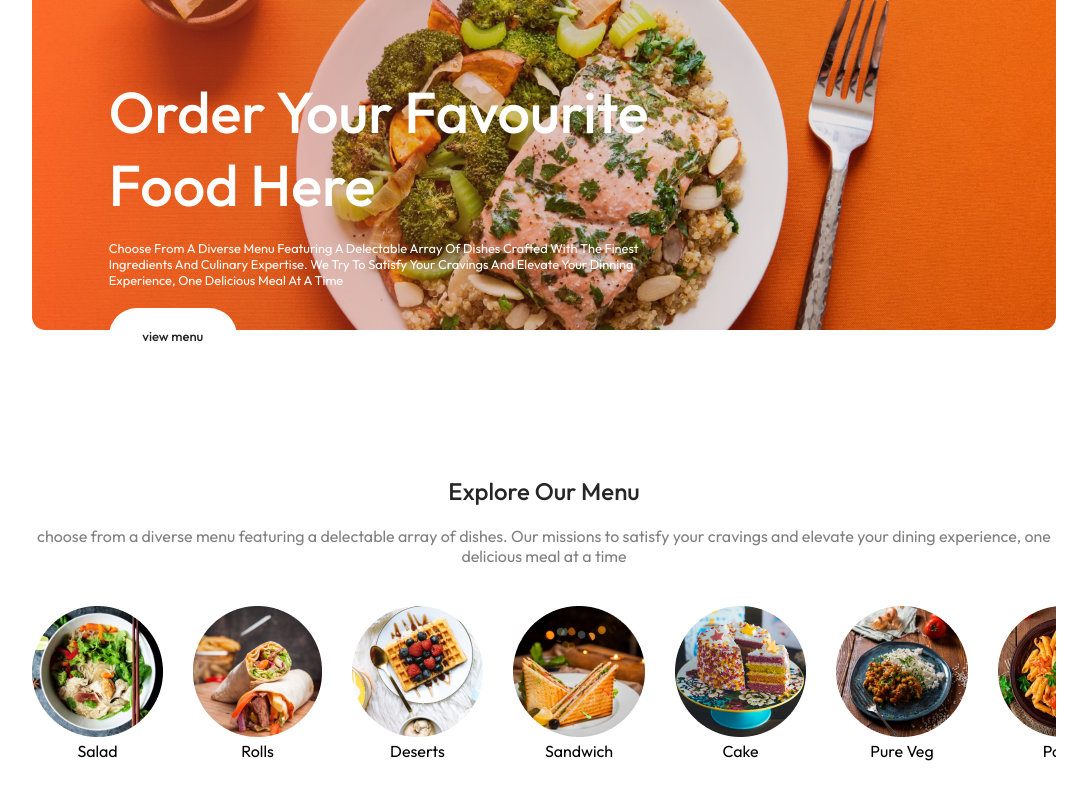
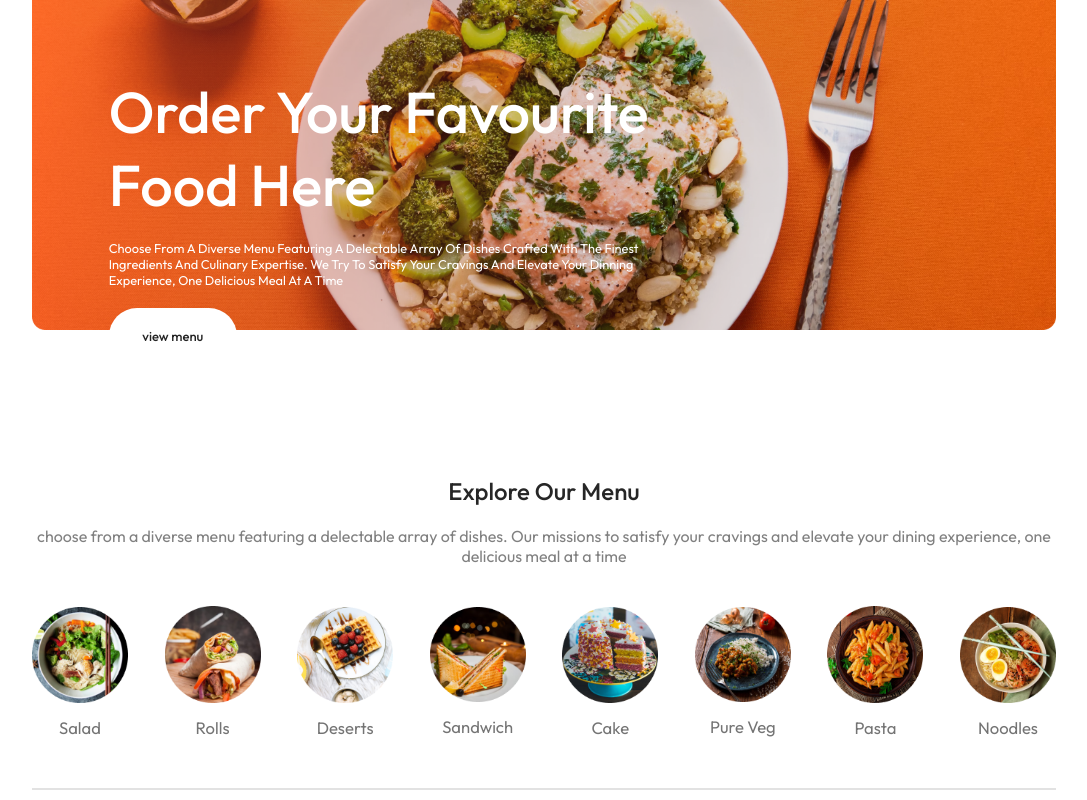
Before and after one commit to DiyaReact/FoodWebsite, a React (Vite) app: page / in a window 1280 px wide. Shown: the part 216-1016 px from the top of the page, without its empty margins (96-1183 px from the left). Built offline with nearby package versions, Linux system fonts and the light colour scheme.

Commit message:
24-august-commit

```diff
--- a/src/components/Home/Home.jsx
+++ b/src/components/Home/Home.jsx
@@ -1,8 +1,9 @@
-import React from "react";
+import React, { useState } from "react";
 import './home.scss';
 import { menu_list } from "../../assets/assets";
 
 const Home = () => {
+    const [category, setCategory] = useState("All")
     return(
         <>
         <section className='main-banner'>
@@ -20,8 +21,8 @@ const Home = () => {
             <div className="explore-menu-list">
                 {menu_list.map((item, index) => {
                     return(
-                        <div key={index} className="explore-menu-list-item">
-                              <img src={item.menu_image} alt="menu-img"/>
+                        <div onClick={()=>setCategory(prev=>prev===item.menu_name?"All":item.menu_name)} key={index} className="explore-menu-list-item">
+                              <img className={category === item.menu_name?"active":""} src={item.menu_image} alt="menu-img"/>
                               <p>{item.menu_name}</p>
                         </div>
                     )
@@ -29,7 +30,7 @@ const Home = () => {
 
                 }
             </div>
-
+             <hr/>
         </section>
         </>
     )
--- a/src/components/Home/Home.scss
+++ b/src/components/Home/Home.scss
@@ -65,6 +65,37 @@
         gap: 30px;
         text-align: center;
         margin: 20px 0;
-        overflow: scroll;
+        overflow-x: scroll;
+
+        &::-webkit-scrollbar{
+          display: none;
+        }
+
+        .explore-menu-list-item{
+          img{
+            width: 7.5vw;
+            min-width: 80px;
+            cursor: pointer;
+            transition: 0.2s;
+          }
+          p{
+            margin-top: 10px;
+            color: #747474;
+            font-size: max(1.3vw, 16px);
+            cursor: pointer;
+          }
+          .active{
+            border: 4px solid tomato;
+            padding: 5px;
+            border-radius: 50%;
+          }
+        }
     }
+
+    hr{
+      margin: 10px 0;
+      height: 2px;
+      background-color: #e2e2e2;
+      border:none
+      }
 }
--- /dev/null
+++ b/src/context/StoreContext.jsx
@@ -0,0 +1,20 @@
+import { createContext } from "react";
+import { food_list } from "../assets/assets";
+
+export const StoreContext = createContext(null)
+
+const StoreContextProvider = (props) =>{
+
+
+    const contexValue = {
+      food_list
+    }
+
+    return(
+        <StoreContext.Provider value={contexValue}>
+            {props.children}
+        </StoreContext.Provider>
+    )
+}
+
+export default StoreContextProvider;
--- a/src/main.jsx
+++ b/src/main.jsx
@@ -2,9 +2,10 @@ import { StrictMode } from 'react'
 import { createRoot } from 'react-dom/client'
 import App from './App.jsx'
 import './index.css'
+import StoreContextProvider from './context/StoreContext.jsx'
 
 createRoot(document.getElementById('root')).render(
-  <StrictMode>
+  <StoreContextProvider>
     <App />
-  </StrictMode>,
+  </StoreContextProvider>,
 )
```
